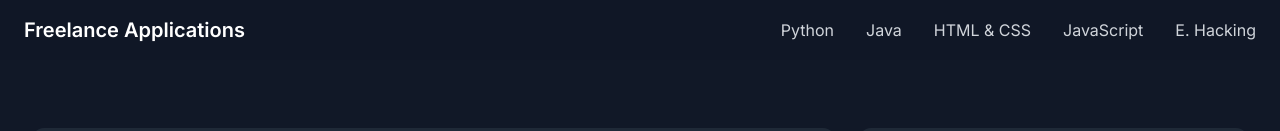
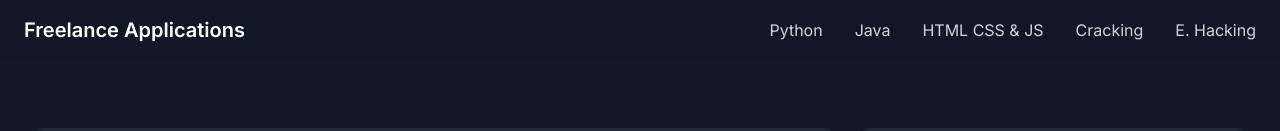
Before and after one commit to AlexielArdilla/mi-perfil-completo, a plain HTML site: page pagina_videos_java.html in a window 1280 px wide. Shown: the top 131 px of the page. Drawn offline with nearby package versions, Linux system fonts and the light colour scheme.

Commit message:
corregí el error de HTM & CSS sin JS

```diff
--- a/pagina_videos_java.html
+++ b/pagina_videos_java.html
@@ -161,9 +161,9 @@
                 <a href="index2.html#java"
                     class="nav-link text-gray-300 hover:text-amber-400 transition-colors">Java</a>
                 <a href="index2.html#html-css"
-                    class="nav-link text-gray-300 hover:text-amber-400 transition-colors">HTML & CSS</a>
-                <a href="index2.html#javascript"
-                    class="nav-link text-gray-300 hover:text-amber-400 transition-colors">JavaScript</a>
+                    class="nav-link text-gray-300 hover:text-amber-400 transition-colors">HTML CSS & JS</a>
+                <a href="index2.html#Cracking"
+                    class="nav-link text-gray-300 hover:text-amber-400 transition-colors">Cracking</a>
                 <a href="index2.html#ethical_hacking"
                     class="nav-link text-gray-300 hover:text-amber-400 transition-colors">E. Hacking</a>
             </nav>
@@ -178,8 +178,8 @@
         <div id="mobile-menu" class="hidden md:hidden">
             <a href="#python" class="block py-2 px-6 text-sm text-gray-300 hover:bg-gray-800">Python</a>
             <a href="#java" class="block py-2 px-6 text-sm text-gray-300 hover:bg-gray-800">Java</a>
-            <a href="#html-css" class="block py-2 px-6 text-sm text-gray-300 hover:bg-gray-800">HTML & CSS</a>
-            <a href="#javascript" class="block py-2 px-6 text-sm text-gray-300 hover:bg-gray-800">JavaScript</a>
+            <a href="#html-css" class="block py-2 px-6 text-sm text-gray-300 hover:bg-gray-800">HTML CSS & JS</a>
+            <a href="#Cracking" class="block py-2 px-6 text-sm text-gray-300 hover:bg-gray-800">Cracking</a>
             <a href="#ethical_hacking" class="block py-2 px-6 text-sm text-gray-300 hover:bg-gray-800">E. Hacking</a>
         </div>
     </header>
```
Also changed, not shown: index2.html (+1 -1 lines), pagina_videos_Cracking.html (+1 -1 lines), pagina_videos_ethical_hacking.html (+4 -4 lines), pagina_videos_html_css.html (+5 -5 lines), pagina_videos_python.html (+5 -5 lines).
